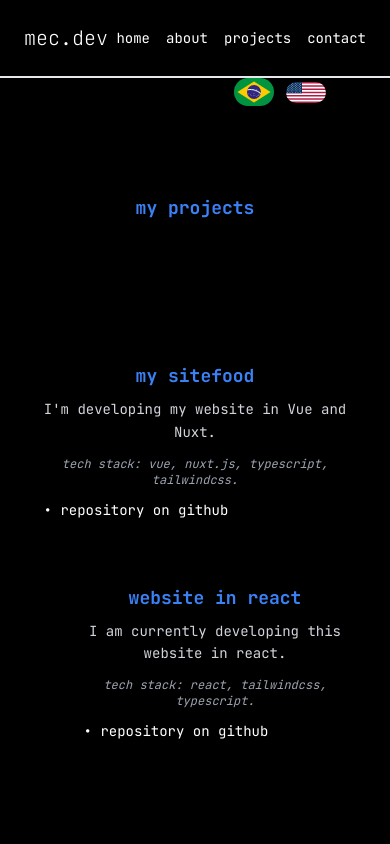
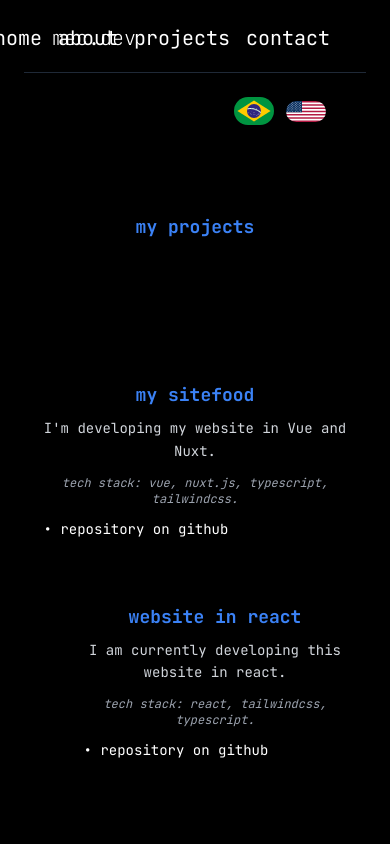
Before and after one commit to railsonalb021/raireact, a React (Vite) app: page /projetos in a window 390 px wide. Shown: the top 844 px of the page. Built offline with nearby package versions, Linux system fonts and the light colour scheme.

Commit message:
🔧 refactor: enhance Navbar layout and spacing for improved readability and localization

```diff
--- a/src/components/Navbar.tsx
+++ b/src/components/Navbar.tsx
@@ -1,22 +1,23 @@
+import { Link } from 'react-router-dom'
 import TranslatedText from '../components/TranslatedText'
-import { Link } from 'react-router-dom'
 
 function Navbar(){
   return (
-    <nav className="border-b-2 bg-black p-6 text-white">
+    <nav className="bg-black p-6 text-white">
       <div>
-        <TranslatedText textKey='mec.dev' className="cursor-pointer font-mono text-xl font-extralight transition-all duration-300 ease-in-out hover:text-blue-500"></TranslatedText>
+        <TranslatedText textKey='mec.dev' className="cursor-pointer pl-7 font-mono text-xl font-extralight transition-all duration-300 ease-in-out hover:text-blue-500 lg:text-base"></TranslatedText>
       </div>
       <div className="flex items-center justify-end">
-        <ul className="-mt-7 flex space-x-4 font-mono text-sm">
-        <Link to="/">
-        <TranslatedText textKey='home' className='hover:text-blue-500 ease-out transition-all duration-300 cursor-pointer' /></Link>
-        <TranslatedText textKey='about' className='hover:text-blue-500 ease-out transition-all duration-300 cursor-pointer' />
-        <Link to="/projetos">
-        <TranslatedText textKey='projects' className='hover:text-blue-500 ease-out transition-all duration-300 cursor-pointer' /></Link>
-        <TranslatedText textKey='contact' className='hover:text-blue-500 ease-out transition-all duration-300 cursor-pointer' />
+        <ul className="-mt-7 flex space-x-4 pr-9 font-mono text-xl lg:text-sm">
+          <Link to="/">
+            <TranslatedText textKey='home' className='cursor-pointer transition-all duration-300 ease-out hover:text-blue-500' /></Link>
+          <TranslatedText textKey='about' className='cursor-pointer transition-all duration-300 ease-out hover:text-blue-500' />
+          <Link to="/projetos">
+            <TranslatedText textKey='projects' className='cursor-pointer transition-all duration-300 ease-out hover:text-blue-500' /></Link>
+          <TranslatedText textKey='contact' className='cursor-pointer transition-all duration-300 ease-out hover:text-blue-500' />
         </ul>
       </div>
+      <div className='mt-5 overflow-hidden whitespace-nowrap border-t border-gray-800' />
     </nav>
   )
 }
```
